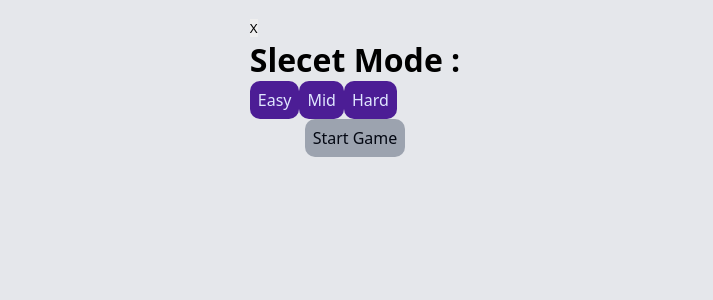
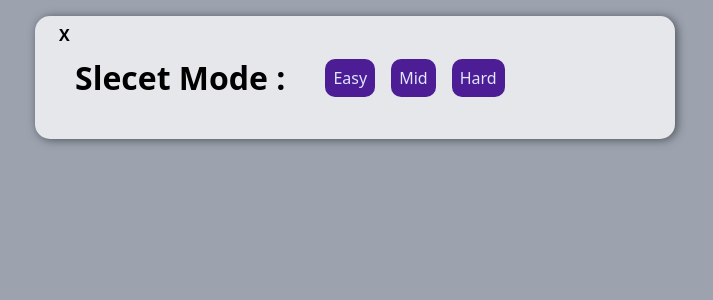
Before and after one commit to Matin-Sangabi/word-guessing-game, a Next.js app: page / in a window 1280 px wide. Both pictures are taken after a click on the button "Start Game". Shown: the top 300 px of the page, without its empty margins (285-998 px from the left). Built offline with nearby package versions, Linux system fonts and the light colour scheme.

Commit message:
add modal style

```diff
--- a/src/styles/globals.css
+++ b/src/styles/globals.css
@@ -44,3 +44,38 @@ main {
   color: var(--dark-color);
   cursor: auto;
 }
+.modal {
+  width: 100vw;
+  height: 100vh;
+  background-color: var(--disable-color);
+  position: fixed;
+  top: 0;
+  left: 0;
+}
+.modal-child {
+  display: flex;
+  gap: 1rem;
+  background-color: var(--mian-color);
+  padding: 1rem;
+  max-width: 50vw;
+  margin: 1rem auto;
+  border-radius: 15px;
+  box-shadow: 2px 1px 10px rgba(0, 0, 0, 0.5);
+  position: relative;
+}
+.modal-child h1 {
+  padding: 1.5rem;
+}
+.close-modal {
+  padding: 0.5rem;
+  background-color: transparent;
+  font-size: 16px;
+  font-weight: bolder;
+  position: absolute;
+  top: 0;
+}
+.modal-mode {
+  display: flex;
+  align-items: center;
+  gap: 1rem;
+}
```
